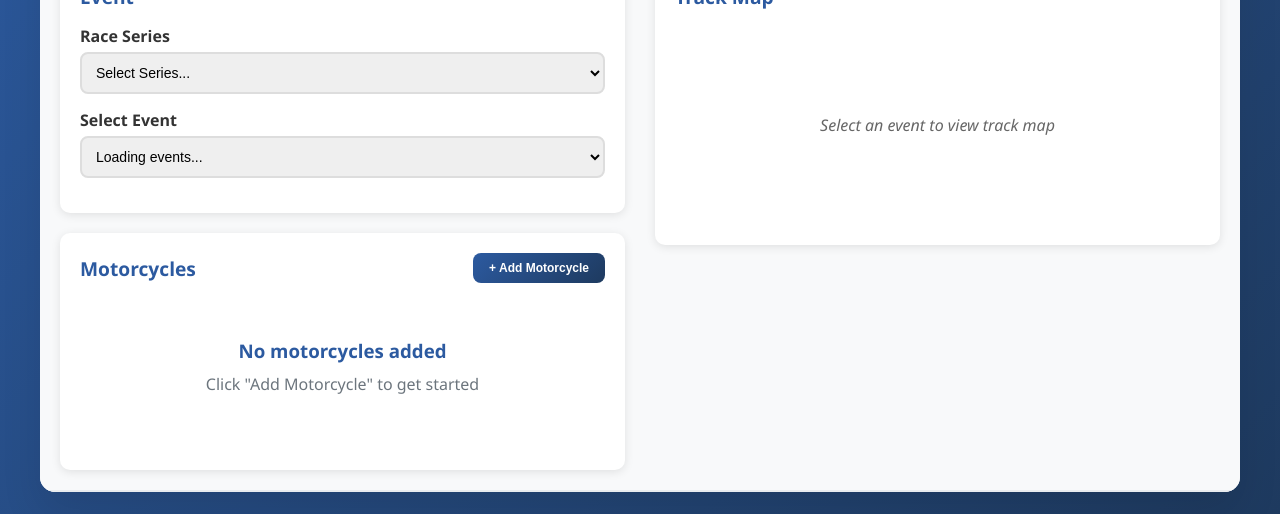
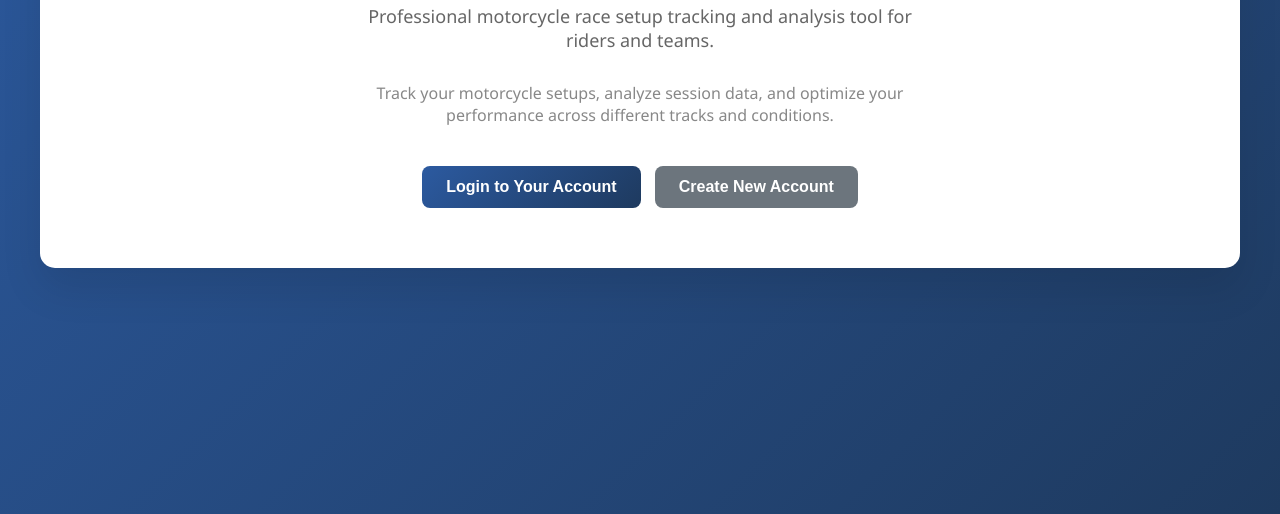
Before and after one commit to joshua792/MotoTrackerPro, a website: page index.html in a window 1280 px wide. Shown: the part 286-800 px from the top of the page. Drawn offline with Linux system fonts and the light colour scheme.

Commit message:
added admins and user management and fixed functionality showing up outside login

```diff
--- a/index.html
+++ b/index.html
@@ -24,6 +24,23 @@
             </div>
         </div>
 
+        <!-- Welcome message for unauthenticated users -->
+        <div id="welcome-message" style="display: none; text-align: center; padding: 60px 20px; max-width: 600px; margin: 0 auto;">
+            <h1 style="color: #2c5aa0; margin-bottom: 20px;">Welcome to MotoTracker Pro</h1>
+            <p style="font-size: 18px; color: #666; margin-bottom: 30px;">
+                Professional motorcycle race setup tracking and analysis tool for riders and teams.
+            </p>
+            <p style="color: #888; margin-bottom: 30px;">
+                Track your motorcycle setups, analyze session data, and optimize your performance across different tracks and conditions.
+            </p>
+            <div style="margin-top: 40px;">
+                <button class="btn btn-primary" onclick="showAuthModal('login')" style="margin-right: 10px; padding: 12px 24px; font-size: 16px;">Login to Your Account</button>
+                <button class="btn btn-secondary" onclick="showAuthModal('register')" style="padding: 12px 24px; font-size: 16px;">Create New Account</button>
+            </div>
+        </div>
+
+        <!-- App Content - Hidden when not authenticated -->
+        <div id="app-content" style="display: none;">
             <!-- Weather Section - Moved to top -->
             <div class="weather-header">
                 <div id="weather-display" style="display: none;">
@@ -322,7 +339,7 @@
                 </div>
             </div>
         </div>
-    </div>
+        </div> <!-- Close app-content wrapper -->
 
     <!-- Add Motorcycle Modal -->
     <div id="motorcycle-modal" class="modal">
--- a/js/auth.js
+++ b/js/auth.js
@@ -166,19 +166,21 @@ function updateAuthUI() {
         document.getElementById('login-header').style.display = 'none';
         document.getElementById('auth-header').style.display = 'block';
         document.getElementById('user-welcome').textContent = `Welcome, ${currentUser.name}`;
-        document.getElementById('main-content').style.display = 'block';
+        document.getElementById('app-content').style.display = 'block';
+        document.getElementById('welcome-message').style.display = 'none';
     } else {
         document.getElementById('login-header').style.display = 'block';
         document.getElementById('auth-header').style.display = 'none';
-        document.getElementById('main-content').style.display = 'none';
+        document.getElementById('app-content').style.display = 'none';
+        document.getElementById('welcome-message').style.display = 'block';
     }
 }
 
 // Show login required message
 function showLoginRequired() {
-    const mainContent = document.getElementById('main-content');
-    if (mainContent) {
-        mainContent.style.display = 'none';
+    const appContent = document.getElementById('app-content');
+    if (appContent) {
+        appContent.style.display = 'none';
     }
 
     // Show login prompt
```
Lines whose indentation alone changed are shown as unchanged.
